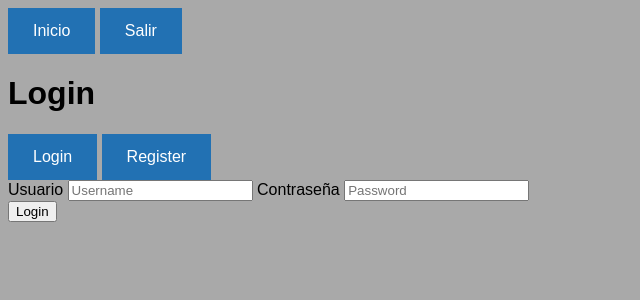
After one commit to Rodolfohp96/CFCA, a Flask app: page /login in a window 1280 px wide. The commit adds this page. Shown: the top 300 px of the page, without its empty margins (0-640 px from the left). Run offline with Flask 2, Linux system fonts and the light colour scheme; some libraries are stand-ins or nearby versions.

Commit message:
First try to login

```diff
--- a/app.py
+++ b/app.py
@@ -1,4 +1,4 @@
-from flask import Flask, render_template, request
+from flask import Flask, render_template, request, session, redirect, url_for
 from flask_mysqldb import MySQL
 
 from utils import *
@@ -12,8 +12,46 @@ app.config['MYSQL_DB'] = DB_NAME
 app.secret_key = 'MYSECRET_KEY'
 mysql = MySQL(app)
 
+# Login
+def check_login():
+    try:
+        logged = session['loggedin']
+        return True
+    except KeyError:
+        return False
+
+@app.route('/login', methods=['GET', 'POST'])
+def login():
+    if check_login():
+        return redirect(url_for('index'))
+    msg = ''
+    if request.method == 'POST' and 'username' in request.form and 'password' in request.form:
+        username = request.form['username']
+        password = request.form['password']
+        db = mysql.connection.cursor()
+        db.execute("""SELECT id, username FROM Account
+                        WHERE username=\"{}\" AND password =\"{}\" """.format(username, password))
+        account = db.fetchone()
+        if account:
+            session['loggedin'] = True
+            session['id'] = account[0]
+            session['username'] = account[1]
+            return redirect(url_for('index'))
+        else:
+            msg = "Usuario o contraseña incorrecto"
+    return render_template('login.html', msg=msg)
+
+@app.route('/logout')
+def logout():
+    session.pop('loggedin', None)
+    session.pop('id', None)
+    session.pop('username', None)
+    return redirect(url_for('login'))
+
 @app.route('/')
 def index():
+    if not check_login():
+        return redirect(url_for('login'))
     db = mysql.connection.cursor()
     db.execute("""SELECT Grupo.id, Grupo.nombre, count(Estudiante.id) FROM grupo
                     JOIN Estudiante ON Grupo.id = Estudiante.id_grupo
--- a/setup.py
+++ b/setup.py
@@ -93,6 +93,15 @@ def setup_db():
 
     # Crear las tablas
 
+    # Account
+    db.execute(
+        """CREATE TABLE Account (
+        id INT AUTO_INCREMENT PRIMARY KEY NOT NULL,
+        username VARCHAR(50) NOT NULL,
+        password VARCHAR(50) NOT NULL
+        )"""
+    )
+
     # Maestro
     db.execute(
         """CREATE TABLE Maestro (
@@ -174,7 +183,12 @@ def setup_db():
         FOREIGN KEY(id_contacto) REFERENCES Contacto(id)
         )""")
 
-    # Crea estudiantes y grupos
+    # Inserta accounts
+    db.execute("""INSERT INTO Account (username, password)
+                    VALUES ("direccion2020", "dir$$2020"),
+                            ("devadmin", "dev$admin")""")
+
+    # Inserta estudiantes y grupos
     for ngrado in range(6):
         mask_grupo = ["A", "B"]
         for ngrupo in range(2):
--- a/templates/layout.html
+++ b/templates/layout.html
@@ -8,6 +8,7 @@
     <body>
         <nav>
             <a href="/">Inicio</a>
+            <a href="/logout">Salir</a>
         </nav>
         <div class="container-body">
             {% block body %}
--- /dev/null
+++ b/templates/login.html
@@ -0,0 +1,19 @@
+
+{% extends "layout.html" %}
+{% block body %}
+<div class="login">
+    <h1>Login</h1>
+    <div class="links">
+        <a href="{{ url_for('login') }}" class="active">Login</a>
+        <a href="#">Register</a>
+    </div>
+    <form action="{{ url_for('login') }}" method="post">
+        <label for="username">Usuario</label>
+        <input type="text" name="username" placeholder="Username" id="username" required>
+        <label for="password">Contraseña</label>
+        <input type="password" name="password" placeholder="Password" id="password" required>
+        <div class="msg">{{ msg }}</div>
+        <input type="submit" value="Login">
+    </form>
+</div>
+{% endblock %}
```
